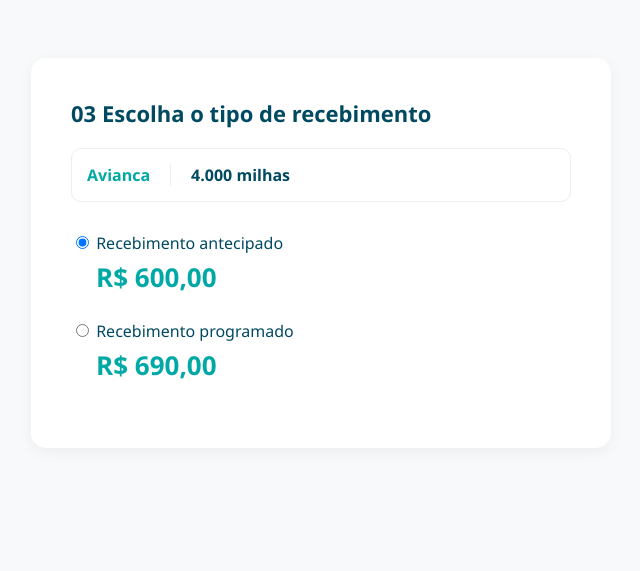
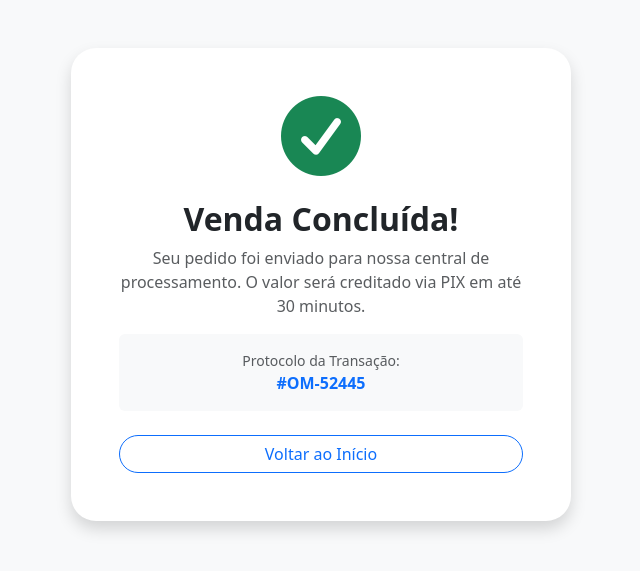
Before and after one commit to Danilogca55/openmilhas, a Flask app: page /sucesso in a window 1280 px wide. Shown: the top 571 px of the page, without its empty margins (319-959 px from the left). Run offline with Flask 3, Linux system fonts and the light colour scheme.

Commit message:
Update sucesso.html

```diff
--- a/templates/sucesso.html
+++ b/templates/sucesso.html
@@ -2,33 +2,22 @@
 <html lang="pt-br">
 <head>
     <meta charset="UTF-8">
-    <title>Mais Milhas | Recebimento</title>
-    <style>
-        body { font-family: 'Segoe UI', sans-serif; background-color: #f8f9fa; padding: 50px; display: flex; justify-content: center; }
-        .card { background: white; padding: 40px; border-radius: 15px; box-shadow: 0 4px 15px rgba(0,0,0,0.05); max-width: 500px; width: 100%; }
-        .title { color: #004a61; font-size: 22px; font-weight: bold; margin-bottom: 20px; }
-        .miles-box { display: flex; border: 1px solid #eee; border-radius: 10px; padding: 15px; margin-bottom: 30px; }
-        .airline { border-right: 1px solid #eee; padding-right: 20px; color: #00a9a5; font-weight: bold; }
-        .amount { padding-left: 20px; color: #004a61; font-weight: bold; }
-        .option { margin-bottom: 25px; display: block; cursor: pointer; }
-        .price { color: #00a9a5; font-size: 26px; font-weight: bold; margin-top: 5px; margin-left: 25px; }
-    </style>
+    <title>Sucesso | Open Milhas</title>
+    <link href="https://cdn.jsdelivr.net/npm/bootstrap@5.3.0/dist/css/bootstrap.min.css" rel="stylesheet">
+    <link rel="stylesheet" href="https://cdnjs.cloudflare.com/ajax/libs/font-awesome/6.0.0/all.min.css">
 </head>
-<body>
-    <div class="card">
-        <div class="title">03 Escolha o tipo de recebimento</div>
-        <div class="miles-box">
-            <div class="airline">Avianca</div>
-            <div class="amount">4.000 milhas</div>
+<body class="bg-light">
+    <div class="container py-5 text-center">
+        <div class="card border-0 shadow p-5 mx-auto" style="max-width: 500px; border-radius: 25px;">
+            <i class="fas fa-check-circle text-success mb-4" style="font-size: 5rem;"></i>
+            <h2 class="fw-bold">Venda Concluída!</h2>
+            <p class="text-muted">Seu pedido foi enviado para nossa central de processamento. O valor será creditado via PIX em até 30 minutos.</p>
+            <div class="bg-light p-3 rounded mb-4">
+                <small class="text-muted d-block">Protocolo da Transação:</small>
+                <strong class="text-primary">#OM-{{ range(10000, 99999) | random }}</strong>
+            </div>
+            <a href="/" class="btn btn-outline-primary rounded-pill">Voltar ao Início</a>
         </div>
-        <label class="option">
-            <input type="radio" name="opt" checked> <span style="color:#004a61">Recebimento antecipado</span>
-            <div class="price">R$ 600,00</div>
-        </label>
-        <label class="option">
-            <input type="radio" name="opt"> <span style="color:#004a61">Recebimento programado</span>
-            <div class="price">R$ 690,00</div>
-        </label>
     </div>
 </body>
 </html>
```
